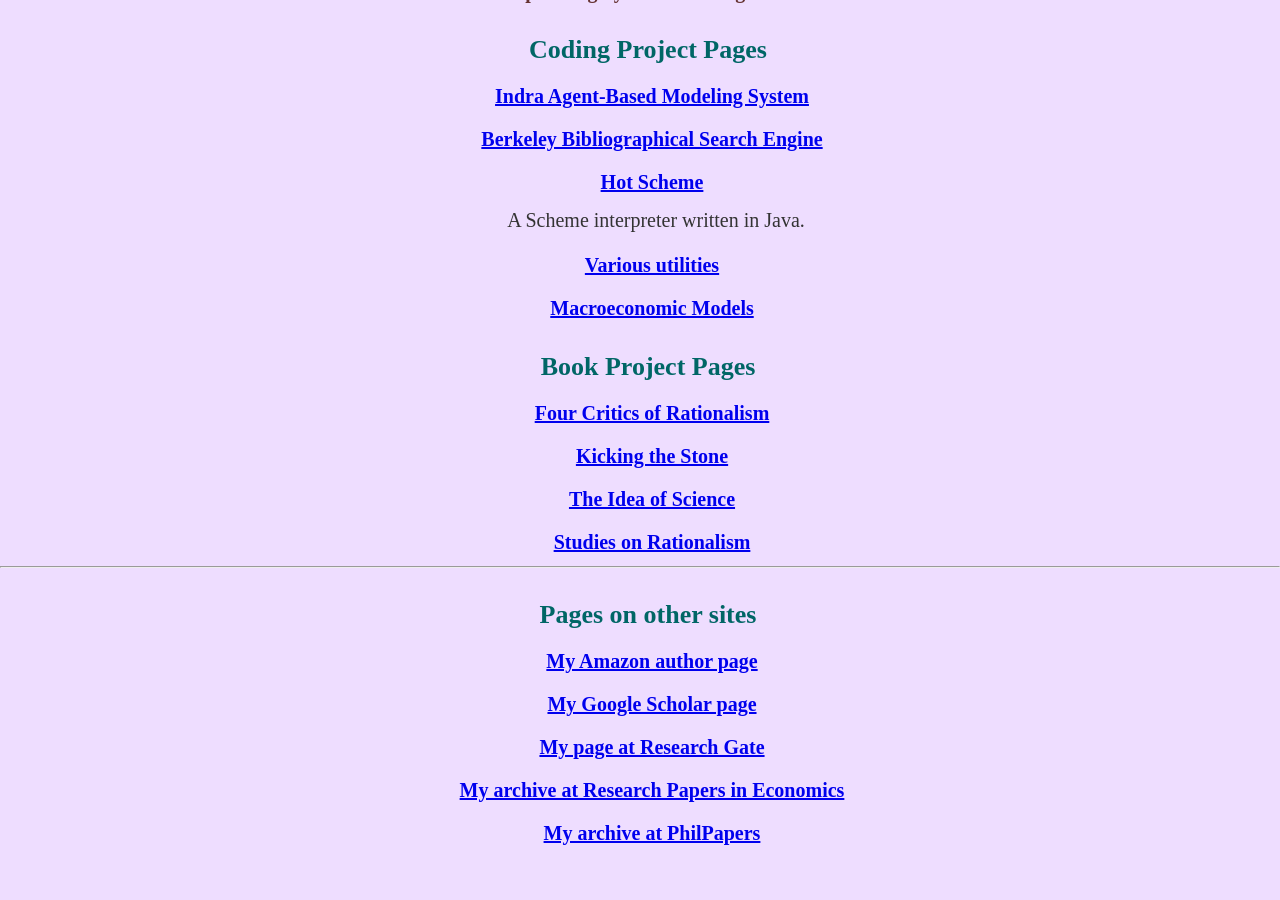
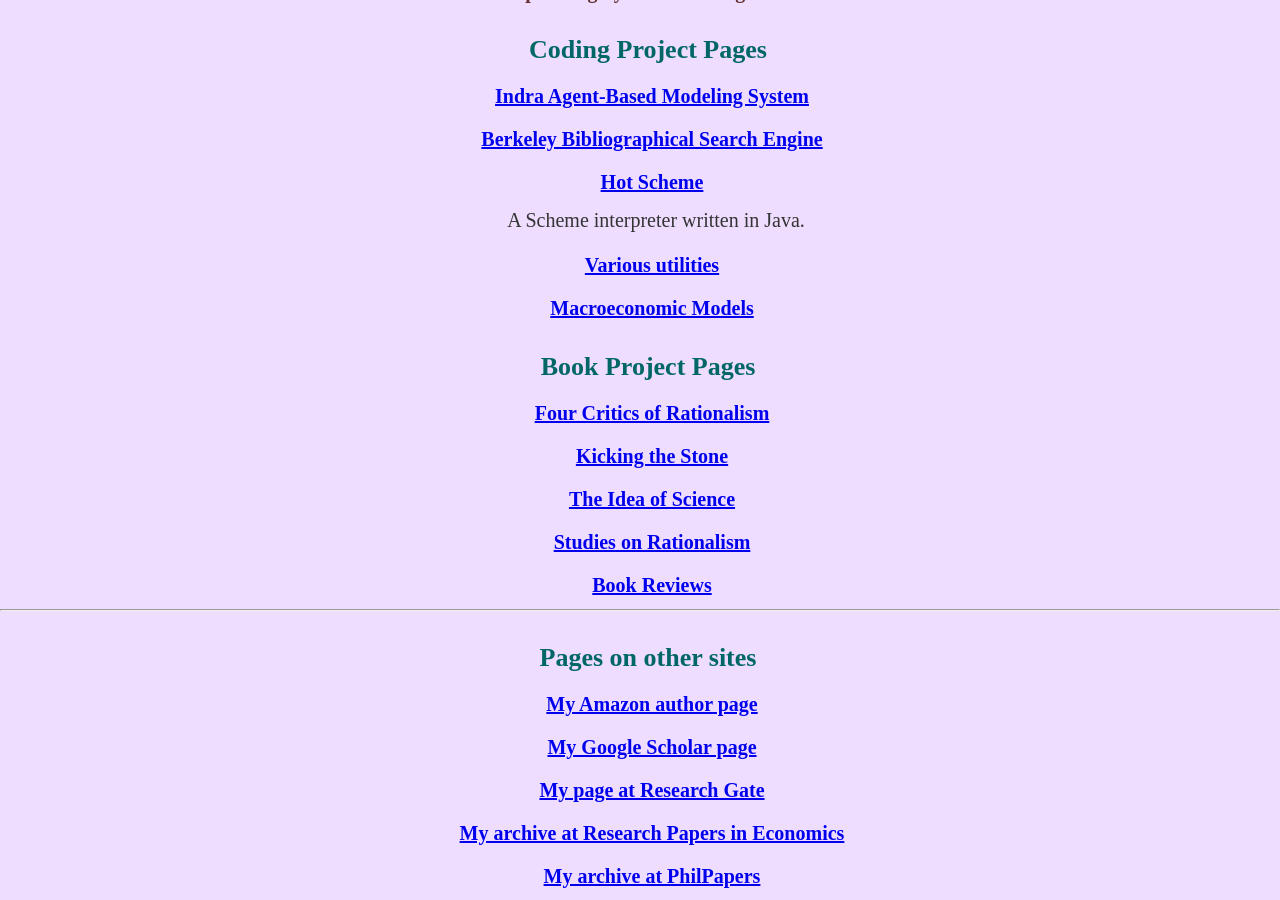
Before and after one commit to gcallah/gcallah.github.io, a Jekyll site: the page index.html, which Jekyll copies as it is, in a window 1280 px wide and 900 px high, scrolled down 633 px. Built offline with Jekyll 4.4.1, drawn with Linux system fonts in a browser that asks for light colours; before the commit the page ends 1490 px from its top, so only the background shows below that.

Commit message:
Added book reviews to index.

```diff
--- a/index.html
+++ b/index.html
@@ -109,6 +109,12 @@
                         </a>
                     </h3>
 
+                    <h3>
+                        <a href="https://gcallah.github.io/BookReviews/">
+                        Book Reviews
+                        </a>
+                    </h3>
+
                 <hr>
                 <h2>
                     Pages on other sites
```
